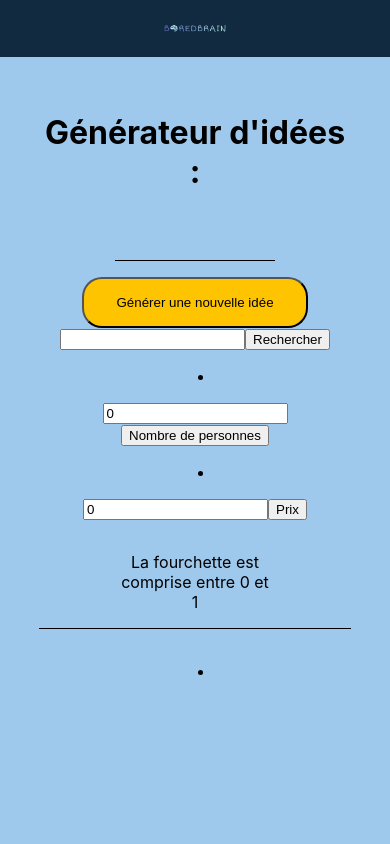
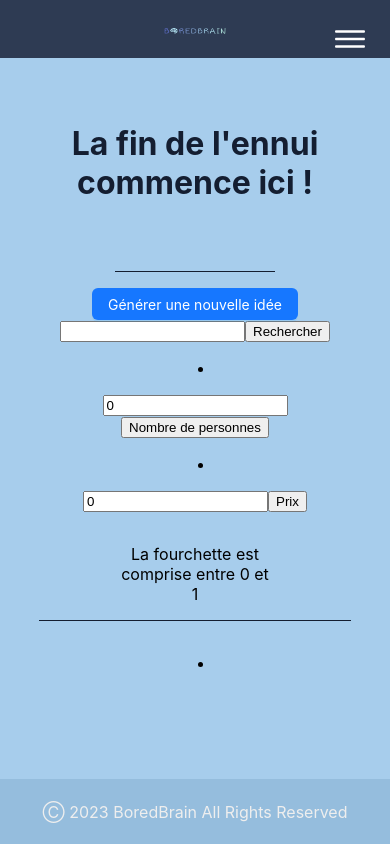
Before and after one commit to AndelysP/Bored_Generator, a React (Create React App) app: page / in a window 390 px wide. Built offline with nearby package versions, Linux system fonts and the light colour scheme; no server answers.

Commit message:
Ajout d'un menu hamburger déroulant & création de routes

```diff
--- a/package.json
+++ b/package.json
@@ -6,8 +6,10 @@
     "@testing-library/jest-dom": "^5.16.5",
     "@testing-library/react": "^13.4.0",
     "@testing-library/user-event": "^13.5.0",
+    "antd": "^5.3.2",
     "react": "^18.2.0",
     "react-dom": "^18.2.0",
+    "react-icons": "^4.8.0",
     "react-router-dom": "^6.9.0",
     "react-scripts": "5.0.1",
     "sass": "^1.60.0",
--- a/src/App.js
+++ b/src/App.js
@@ -1,6 +1,8 @@
 import { useEffect, useState } from 'react';
 import './assets/sass/App.scss';
 import Navbar from './components/Navbar';
+import { Button } from 'antd';
+import Footer from './components/Footer';
 
 function App() {
 
@@ -77,10 +79,10 @@ function App() {
       <Navbar />
 
       <div className="generator">
-        <h1>Générateur d'idées :</h1>
+        <h1>La fin de l'ennui commence ici !</h1>
 
         <p>{ideas.activity}</p>
-        <button onClick={() => newIdea()} className="generator_btn">Générer une nouvelle idée</button>
+        <Button type="primary" onClick={() => newIdea()} className="generator_btn">Générer une nouvelle idée</Button>
 
         <form onSubmit={handleSubmitType}>
           <input type="text" value={type} onChange={(e) => setType(e.target.value)} />
@@ -111,7 +113,7 @@ function App() {
         </ul>
       </div>
 
-
+      <Footer />
     </div>
   );
 }
--- a/src/Root.js
+++ b/src/Root.js
@@ -2,12 +2,18 @@ import React from 'react'
 import { BrowserRouter, Route, Routes } from 'react-router-dom'
 import App from './App'
 import NotFound from './components/NotFound'
+import NumberIdea from './components/NumberIdea'
+import PriceIdea from './components/PriceIdea'
+import TypeIdea from './components/TypeIdea'
 
 const Root = () => {
   return (
    <BrowserRouter>
     <Routes>
         <Route exact path="/" element={<App/>}/>
+        <Route path="/type" element={<TypeIdea/>}/>
+        <Route path="/number" element={<NumberIdea/>}/>
+        <Route path="/price" element={<PriceIdea/>}/>
         <Route path="*" element={<NotFound />} />
     </Routes>
    </BrowserRouter>
--- a/src/assets/sass/App.scss
+++ b/src/assets/sass/App.scss
@@ -1,20 +1,88 @@
 body {
-    background-color: rgb(158, 201, 236);
+    background-color: rgb(167, 205, 236);
 }
 
-header {
-    nav {
+.nav {
+    display: flex;
+    justify-content: center;
+
+    .navbar {
+        display: flex;
+        flex-direction: column;
+        align-items: flex-start;
+        position: absolute;
+        top: 0;
+        left: -300px;
+        width: 300px;
+        height: 100vh;
+        background: linear-gradient(0deg, rgba(255, 255, 255, 0.1) 30%, #1e6e817c 100%);
+        backdrop-filter: blur(10px);
+        transition: all 0.3s ease-in-out;
+        z-index: 1;
+    }
+
+    .open {
+        left: 0;
+    }
+
+    .navbar-logo {
+        position: relative;
+        padding: 1.2rem 0;
+        background-color: rgb(46, 59, 83);
+        width: 100%;
+
         display: flex;
         justify-content: center;
-        padding: 1.5rem 0;
-        background-color: rgb(18, 42, 63);
 
         img {
             max-width: 16vw;
         }
 
+        .hamburger-icon {
+            font-size: 2rem;
+            margin-right: 20px;
+            cursor: pointer;
+            position: absolute;
+            right: 0;
+            fill: #fff;
+        }
     }
+
+    .navbar-links {
+        display: flex;
+        flex-direction: column;
+        padding: 0 2rem;
+
+        h1,
+        p {
+            text-align: center;
+            color: rgb(20, 30, 49);
+            ;
+        }
+
+        .ideas-list {
+            display: flex;
+            flex-direction: column;
+
+            a {
+                color: #eeeeee;
+                text-decoration: none;
+                padding: 1rem 0;
+
+                &:hover {
+                    color: rgb(20, 30, 49);
+                }
+            }
+
+            .nav-icon {
+                rotate: (90deg);
+                margin-right: 0.2rem;
+            }
+        }
+    }
+
 }
+
 
 .generator {
     width: 80%;
@@ -28,18 +96,26 @@ header {
 
     p {
         padding: 1rem 5rem;
-        border-bottom: 0.1px solid rgb(0, 0, 0);
+        border-bottom: 0.1px solid rgb(20, 30, 49);
     }
 
-    &_btn {
-        background-color: rgb(255, 196, 0);
-        padding: 1rem 2rem;
-        border-radius: 20px;
-        cursor: pointer;
-
-        &:hover {
-            background-color: rgb(255, 174, 0);
-        }
-
+    h1 {
+        color: rgb(20, 30, 49);
     }
 }
+
+.footer {
+    background-color: rgb(149, 189, 221);
+    padding: 0.4rem 0;
+    color: #eeeeee;
+    text-transform: capitalize;
+    text-align: center;
+    display: flex;
+    justify-content: center;
+    align-items: center;
+
+    position: absolute;
+    bottom: 0;
+    right: 0;
+    left: 0;
+}
--- /dev/null
+++ b/src/components/Footer.js
@@ -0,0 +1,13 @@
+import React from 'react'
+
+const Footer = () => {
+  return (
+    <div className='footer'>
+      <p>
+        &#x24D2; 2023 BoredBrain All rights Reserved
+      </p>
+    </div>
+  )
+}
+
+export default Footer
--- a/src/components/Navbar.js
+++ b/src/components/Navbar.js
@@ -1,12 +1,38 @@
-import React from 'react';
+import React, { useState } from 'react';
 import logo from '../assets/img/logo.png';
+import { IoIosMenu } from "react-icons/io";
+import { TbNavigation } from "react-icons/tb";
+import { Link } from 'react-router-dom';
 
 const Navbar = () => {
+
+  const [isOpen, setIsOpen] = useState(false);
+
+  const handleToggle = () => {
+    setIsOpen(!isOpen);
+  };
+
   return (
-    <header>
-        <nav>
-            <img src={logo} alt="" />
-        </nav>
+    <header className='nav'>
+      <div className="navbar-logo">
+        <Link to="/"><img src={logo} alt="" /></Link>
+
+        <IoIosMenu onClick={handleToggle} className="hamburger-icon" size={40} />
+      </div>
+
+      <nav className={isOpen ? "navbar open" : "navbar"}>
+
+        <div className="navbar-links">
+          <h1>Vous souhaitez spécifier votre recherche ? </h1>
+          <p>Pas de soucis ! Sélectionnez une option ci-dessous :</p>
+
+          <div className="ideas-list">
+            <Link to="/type"><TbNavigation className='nav-icon' />Rechercher en fonction du type d'activité</Link>
+            <Link to="/number"><TbNavigation className='nav-icon' />Rechercher selon le nombre de personnes</Link>
+            <Link to="/price"><TbNavigation className='nav-icon' />Rechercher selon le prix</Link>
+          </div>
+        </div>
+      </nav>
     </header>
   )
 }
--- /dev/null
+++ b/src/components/NumberIdea.js
@@ -0,0 +1,9 @@
+import React from 'react'
+
+const NumberIdea = () => {
+  return (
+    <div>NumberIdea</div>
+  )
+}
+
+export default NumberIdea
--- /dev/null
+++ b/src/components/PriceIdea.js
@@ -0,0 +1,9 @@
+import React from 'react'
+
+const PriceIdea = () => {
+  return (
+    <div>PriceIdea</div>
+  )
+}
+
+export default PriceIdea
--- /dev/null
+++ b/src/components/TypeIdea.js
@@ -0,0 +1,9 @@
+import React from 'react'
+
+const TypeIdea = () => {
+  return (
+    <div>TypeIdea</div>
+  )
+}
+
+export default TypeIdea
```
Also changed, not shown: 1 other file (tests, documents, lock files or other folders).
